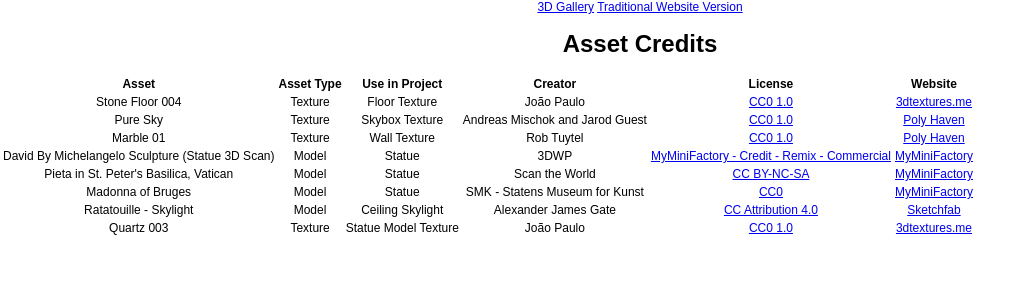
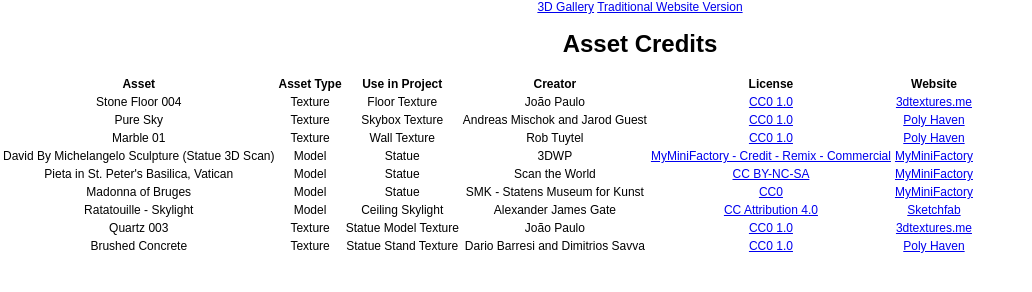
Before and after one commit to MSCompSci/HCI-525-Group-Project, a website built with Vite: page hci-525-art-gallery/Credits/index.html in a window 1280 px wide. Shown: the whole page, without its empty margins (0-1032 px from the left). Built offline with nearby package versions, Linux system fonts and the light colour scheme.

Commit message:
Add brushed concrete texture credit

```diff
--- a/hci-525-art-gallery/Credits/index.html
+++ b/hci-525-art-gallery/Credits/index.html
@@ -86,6 +86,14 @@
                 <td><a href="https://creativecommons.org/publicdomain/zero/1.0/">CC0 1.0</a></td>
                 <td><a href="https://3dtextures.me/2019/06/05/quartz-003/">3dtextures.me</a></td>
             </tr>
+            <tr>
+                <td>Brushed Concrete</td>
+                <td>Texture</td>
+                <td>Statue Stand Texture</td>
+                <td>Dario Barresi and Dimitrios Savva</td>
+                <td><a href="https://creativecommons.org/publicdomain/zero/1.0/">CC0 1.0</a></td>
+                <td><a href="https://polyhaven.com/a/brushed_concrete">Poly Haven</a></td>
+            </tr>
 
         </table>
     </body>
```
Also changed, not shown: docs/Credits/index.html (+8 -0 lines), README.md.
